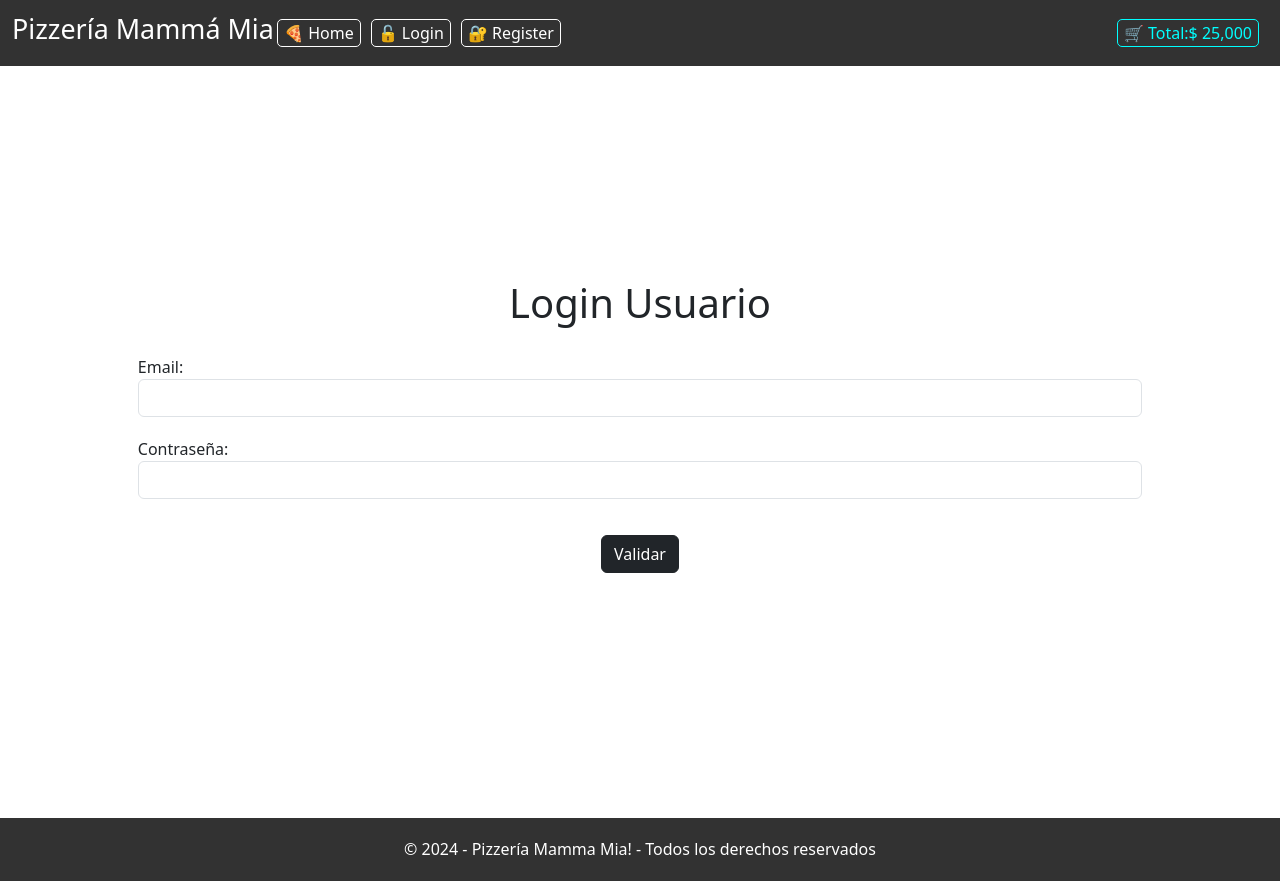
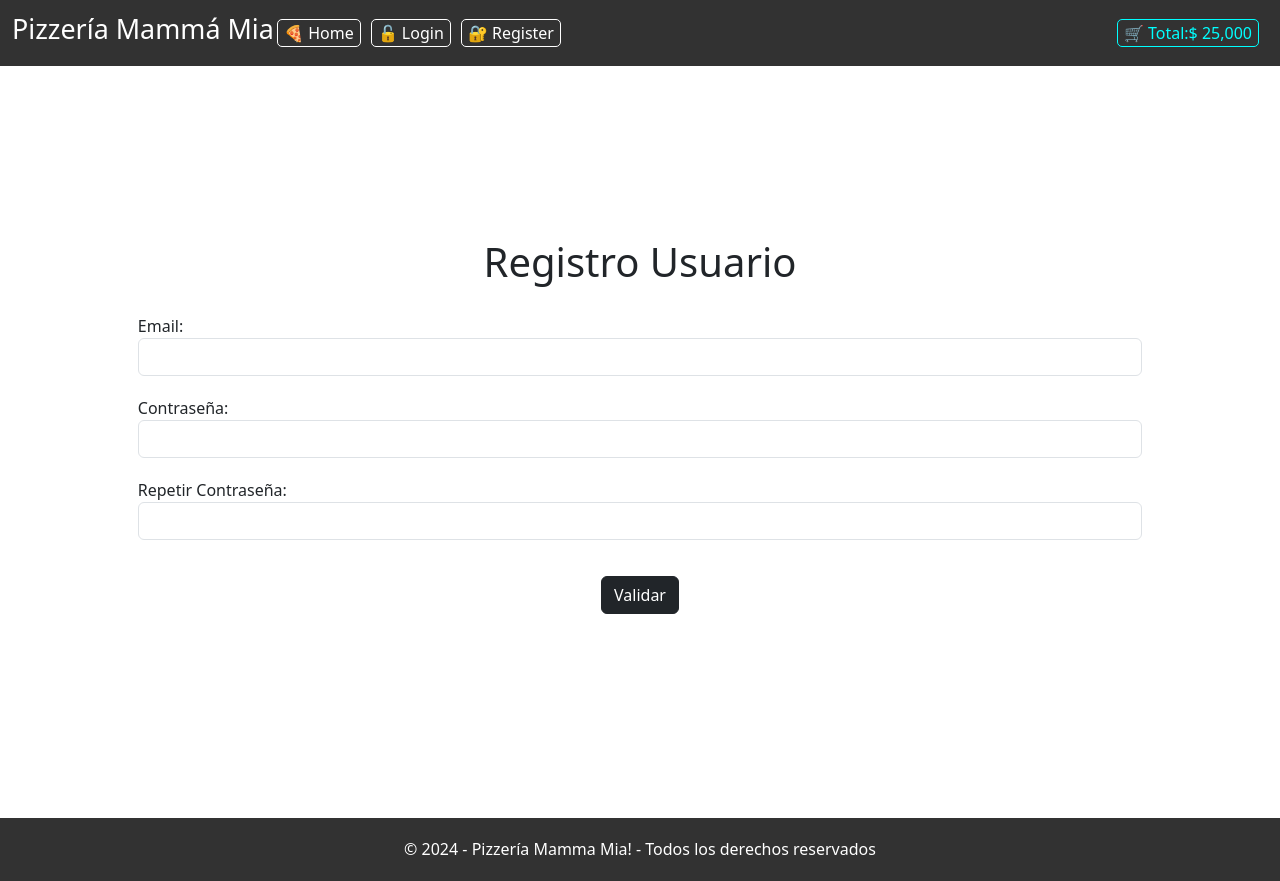
Before and after one commit to MatGimenez/DESAFIO-17, a React (Vite) app in the folder Mamma_mia/: page / in a window 1280 px wide. Built offline with nearby package versions, Linux system fonts and the light colour scheme.

Commit message:
Comenta Login, descomenta Register

```diff
--- a/Mamma_mia/package.json
+++ b/Mamma_mia/package.json
@@ -13,7 +13,8 @@
     "bootstrap": "^5.3.3",
     "react": "^18.3.1",
     "react-bootstrap": "^2.9.0-beta.1",
-    "react-dom": "^18.3.1"
+    "react-dom": "^18.3.1",
+    "react-router-dom": "^7.1.1"
   },
   "devDependencies": {
     "@eslint/js": "^9.15.0",
--- a/Mamma_mia/src/App.jsx
+++ b/Mamma_mia/src/App.jsx
@@ -12,8 +12,8 @@ function App() {
   return (
     <>
       <Navbar />
-      <Login />
-      {/* <Register /> */}
+      {/* <Login /> */}
+      <Register />
       {/* <Home /> */}
       <Footer />
     </>
```
Also changed, not shown: 1 other file (tests, documents, lock files or other folders).
